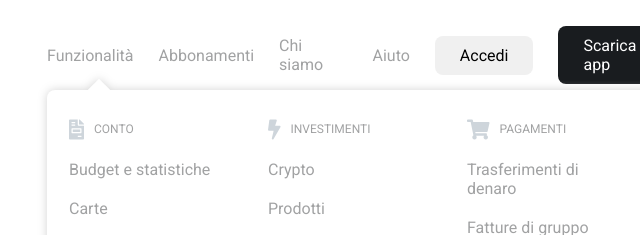
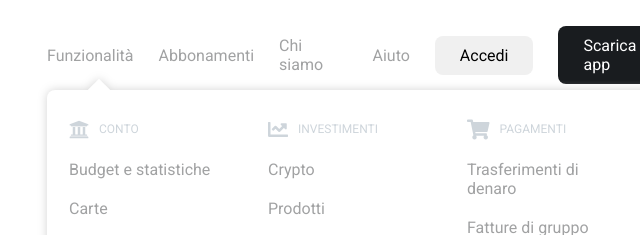
Before and after one commit to Robert-Stefan/js-html-css-revolut, a plain HTML site: page index.html in a window 1280 px wide. Both pictures are taken after a click on the item "Funzionalità". Shown: the top 235 px of the page, 593-1233 px from the left. Drawn offline with Linux system fonts and the light colour scheme.

Commit message:
(Quasi) Finish

```diff
--- a/index.html
+++ b/index.html
@@ -77,7 +77,7 @@
                                     <li class="account">
                                         <ul>
                                             <li>
-                                                <a href="#"><i class="fas fa-file-invoice"></i>Conto</a>
+                                                <i class="fas fa-university"></i>Conto
                                             </li>
                                             <li>
                                                 <a href="#">Budget e statistiche</a>
@@ -96,7 +96,7 @@
                                     <li class="wealth">
                                         <ul>
                                             <li>
-                                                <a href="#"><i class="fas fa-bolt"></i>Investimenti</a>
+                                                <i class="fas fa-chart-line"></i>Investimenti
                                             </li>
                                             <li>
                                                 <a href="#">Crypto</a>
@@ -115,7 +115,7 @@
                                     <li class="payments">
                                         <ul>
                                             <li>
-                                                <a href="#"><i class="fas fa-shopping-cart"></i>Pagamenti</a>
+                                                <i class="fas fa-shopping-cart"></i>Pagamenti
                                             </li>
                                             <li>
                                                 <a href="#">Trasferimenti di denaro</a>
@@ -131,7 +131,7 @@
                                     <li class="extras">
                                         <ul>
                                             <li>
-                                                <a href="#"><i class="far fa-star"></i>Extra</a>
+                                                <i class="far fa-star"></i>Extra
                                             </li>
                                             <li>
                                                 <a href="#">Donazioni</a>
--- a/main.css
+++ b/main.css
@@ -8,6 +8,10 @@ body {
     font-family: 'Roboto', sans-serif;
     height: 100vh;
     padding-top: 30px;
+}
+
+main {
+    height: 90%;
 }
 
 
@@ -71,7 +75,7 @@ header a:hover {
 }
 
 .drop-menu {
-    display: none;
+    display: none;  /*JQUERY*/
     position: absolute;
     width: 170px;
     top: calc(100% + 25px);
```
